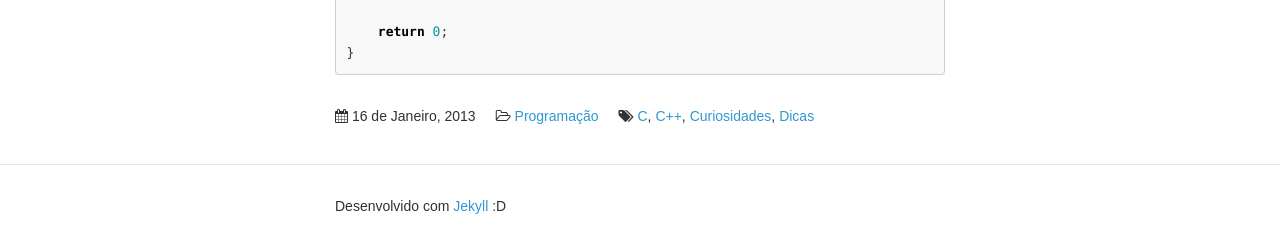
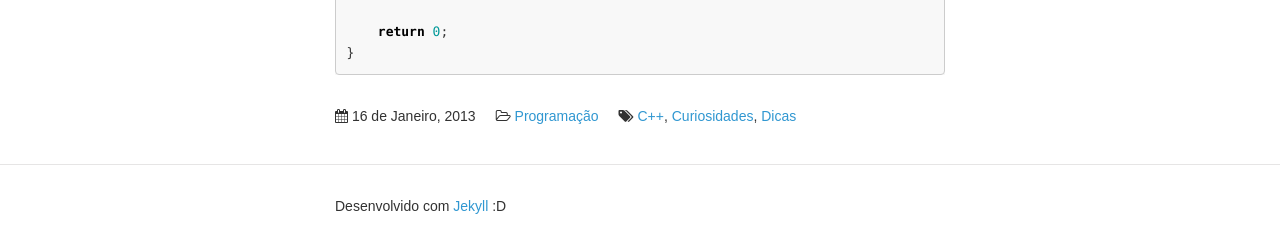
Before and after one commit to emersonmx/emersonmx.github.io, a Jekyll site: the page built from _posts/2013-01-16-por-que-nao-usar-exit-em-cpp.md, in a window 1280 px wide and 1274 px high. Shown: the part 1027-1271 px from the top of the window. Built offline with Jekyll 4.4.1, drawn with Linux system fonts in a browser that asks for light colours.

```diff
--- a/_posts/2013-01-16-por-que-nao-usar-exit-em-cpp.md
+++ b/_posts/2013-01-16-por-que-nao-usar-exit-em-cpp.md
@@ -3,7 +3,6 @@ title: 'Por que não usar exit em C++'
 date: 2013-01-16 13:32:46+00:00
 category: programacao
 tags:
-  - c
   - cpp
   - curiosidades
   - dicas
```
Also changed, not shown: _posts/2015-11-06-um-relou-uordi-com-sfml-e-cmake.md (+0 -1 lines).
